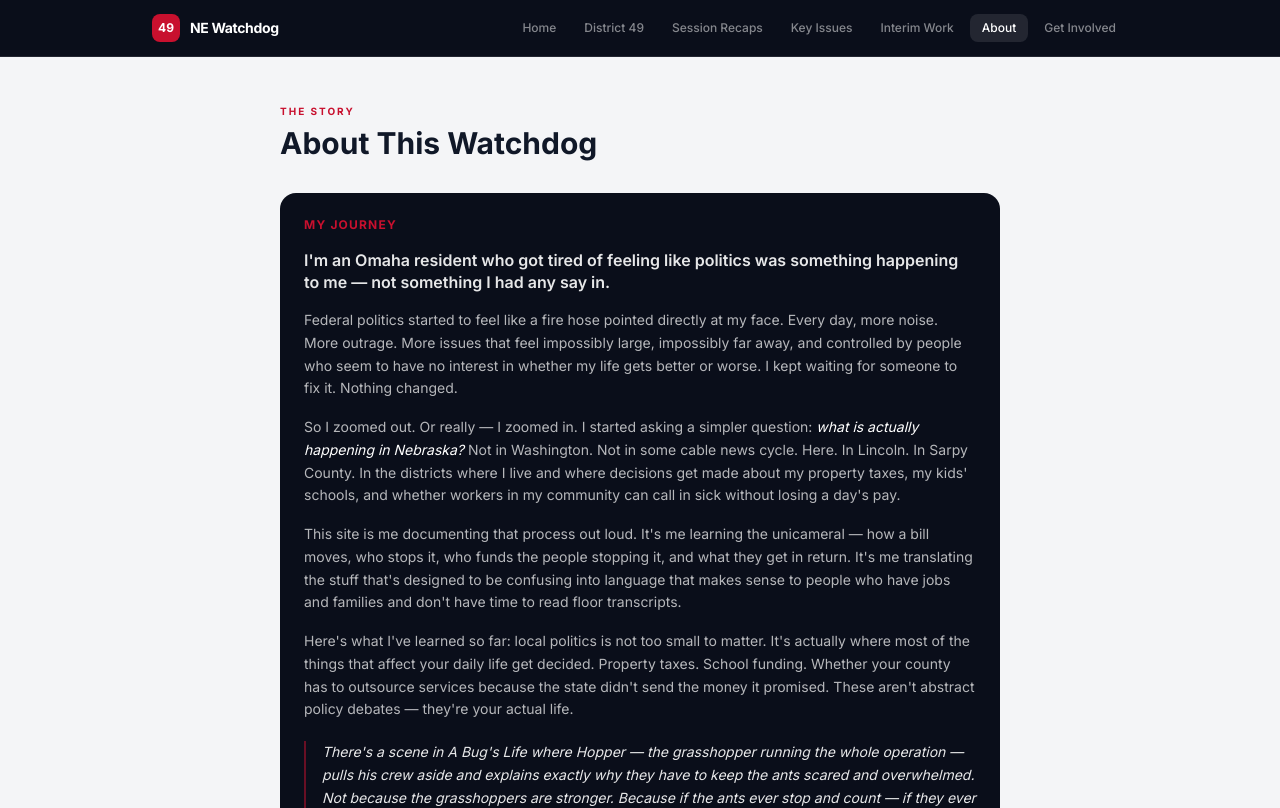
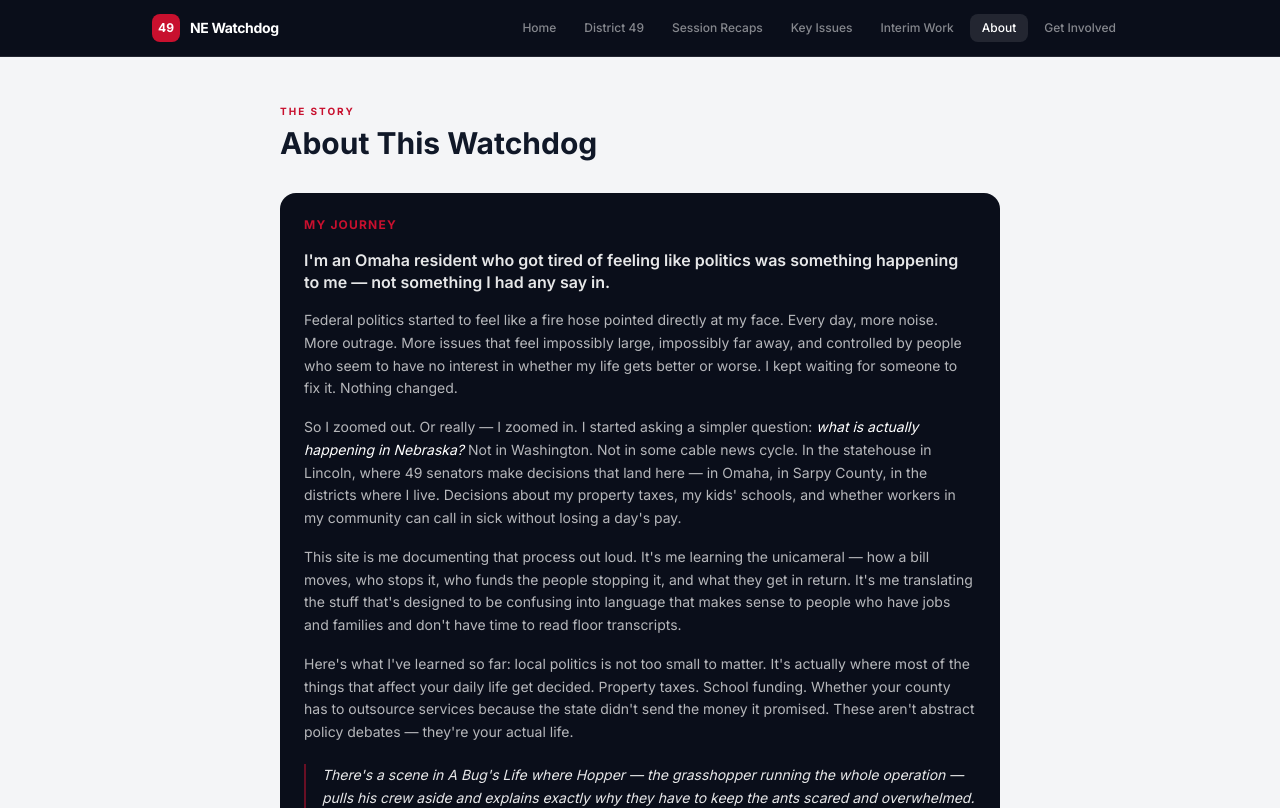
Before and after one commit to SerenityDigita1/nebraska-unicameral-watchdog, a Next.js app: page /about in a window 1280 px wide. Shown: the top 808 px of the page. Built offline with nearby package versions, Linux system fonts and the light colour scheme.

Commit message:
fix geography — Lincoln is the statehouse, Sarpy County is Omaha metro

```diff
--- a/app/about/page.jsx
+++ b/app/about/page.jsx
@@ -29,9 +29,10 @@ export default function About() {
             <p>
               So I zoomed out. Or really — I zoomed in. I started asking a simpler question:
               <em className="text-white"> what is actually happening in Nebraska?</em> Not in Washington.
-              Not in some cable news cycle. Here. In Lincoln. In Sarpy County. In the districts
-              where I live and where decisions get made about my property taxes, my kids'
-              schools, and whether workers in my community can call in sick without losing a day's pay.
+              Not in some cable news cycle. In the statehouse in Lincoln, where 49 senators make
+              decisions that land here — in Omaha, in Sarpy County, in the districts where I live.
+              Decisions about my property taxes, my kids' schools, and whether workers in my
+              community can call in sick without losing a day's pay.
             </p>
 
             <p>
```
